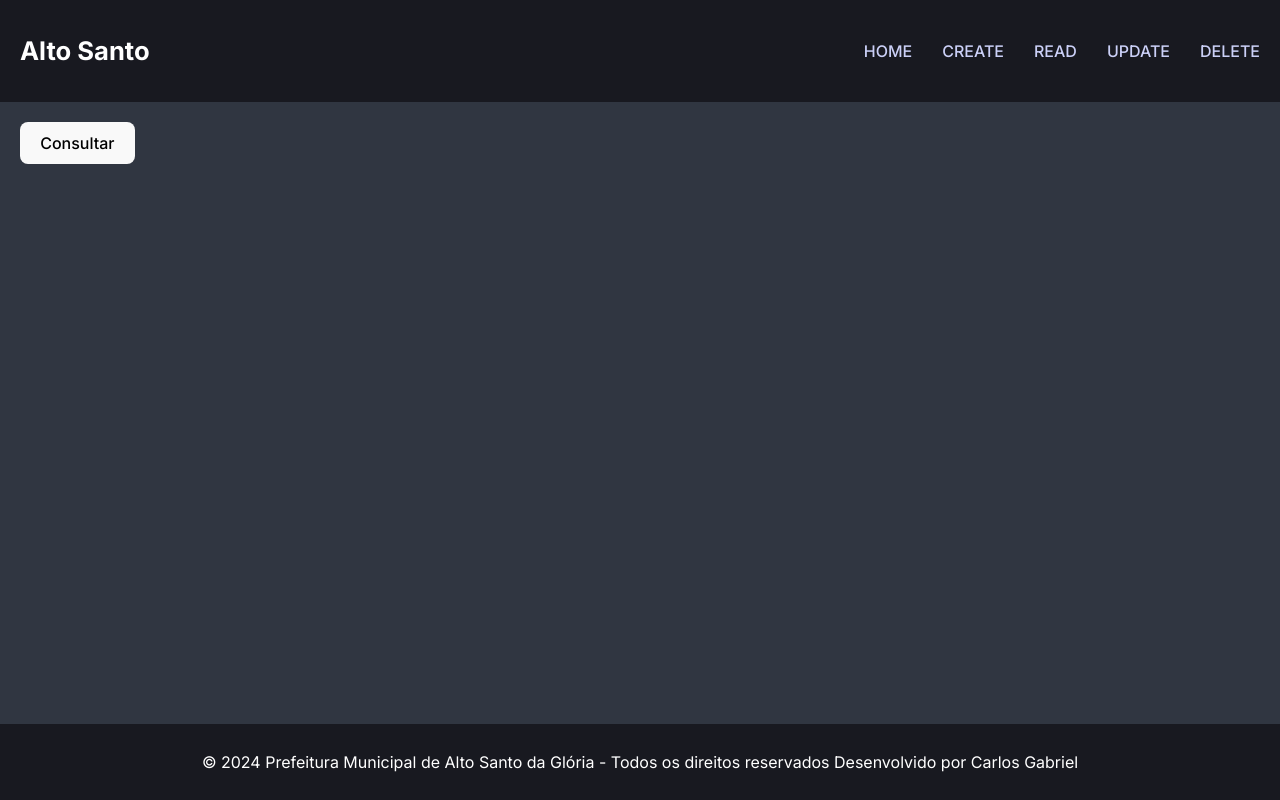
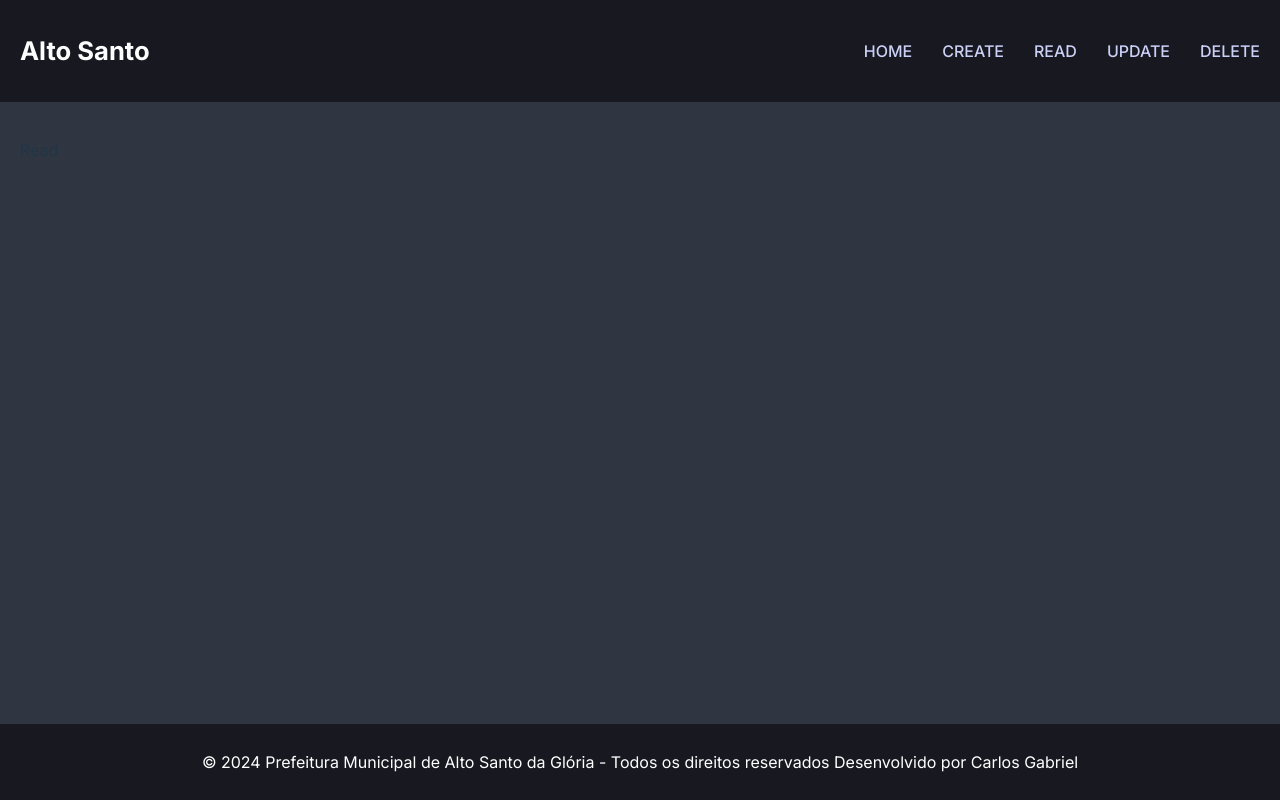
Before and after one commit to CarlosGbr11/ProjetoMcp, a React (Vite) app in the folder frontend/: page /Read in a window 1280 px wide. Built offline with nearby package versions, Linux system fonts and the light colour scheme.

Commit message:
Update Read.jsx

```diff
--- a/frontend/src/components/Read.jsx
+++ b/frontend/src/components/Read.jsx
@@ -1,58 +1,11 @@
-import { useState } from "react"
 import './Read.css'
 
-const Read = () =>{
+const Update = () =>{
 
-    const [FormValores, setFormValores] = useState([])
-
-
-
-    const handleSubmit = async (e)=>{
-        e.preventDefault()
-
-        try{
-
-            const response = await fetch('http://localhost:3000/pessoas', {
-                method:'GET',
-                headers:{
-                    'Content-Type':'application/json'
-                },
-
-
-            })
-
-            const json = await response.json()
-            const string = JSON.stringify(json)
-            console.log(response)
-            console.log(json)
-            const objeto = JSON.parse(string)
-
-            setFormValores((prevFormValores) => [...prevFormValores, ...objeto]);
-
-
-        }catch (err){
-            console.error("Erro ao enviar", err)
-        }
-    }
-
-    return(
-
-        <div className="consultar">
-            <button onClick={handleSubmit}>Consultar</button>
-           <ul>
-                {FormValores.map((valor, index) => (
-                    <li key={index}>
-                        {Object.entries(valor).map(([key, val]) => (
-                            <div key={key}>
-                                <strong>{key}:</strong> {val}
-                            </div>
-                        ))}
-                    </li>
-                ))}
-            </ul>
-        </div>
-    )
-
+  return(
+    <div>
+      <p>Read</p>
+    </div>
+  )
 }
-
-export default Read;
+export default Update;
```
